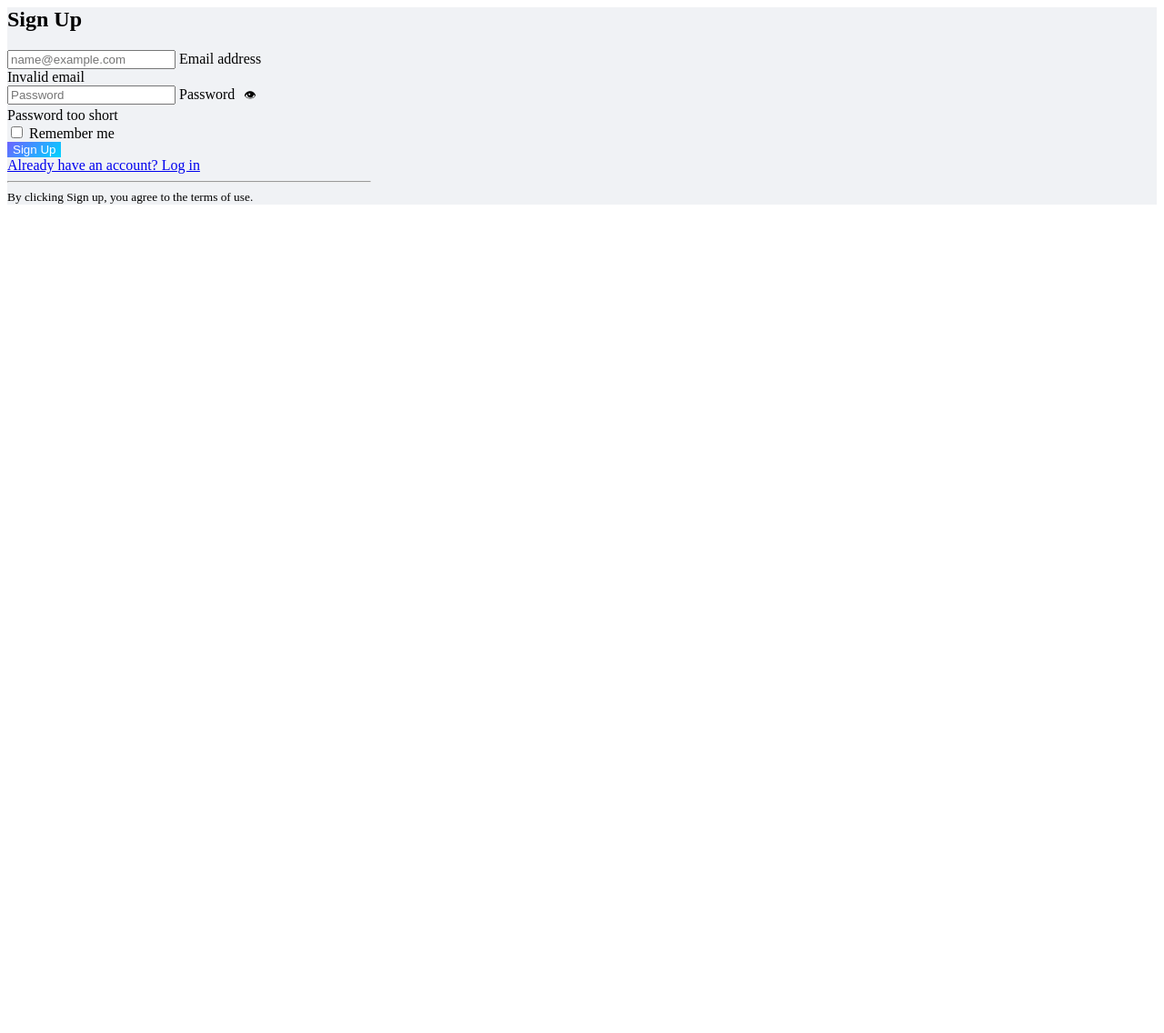
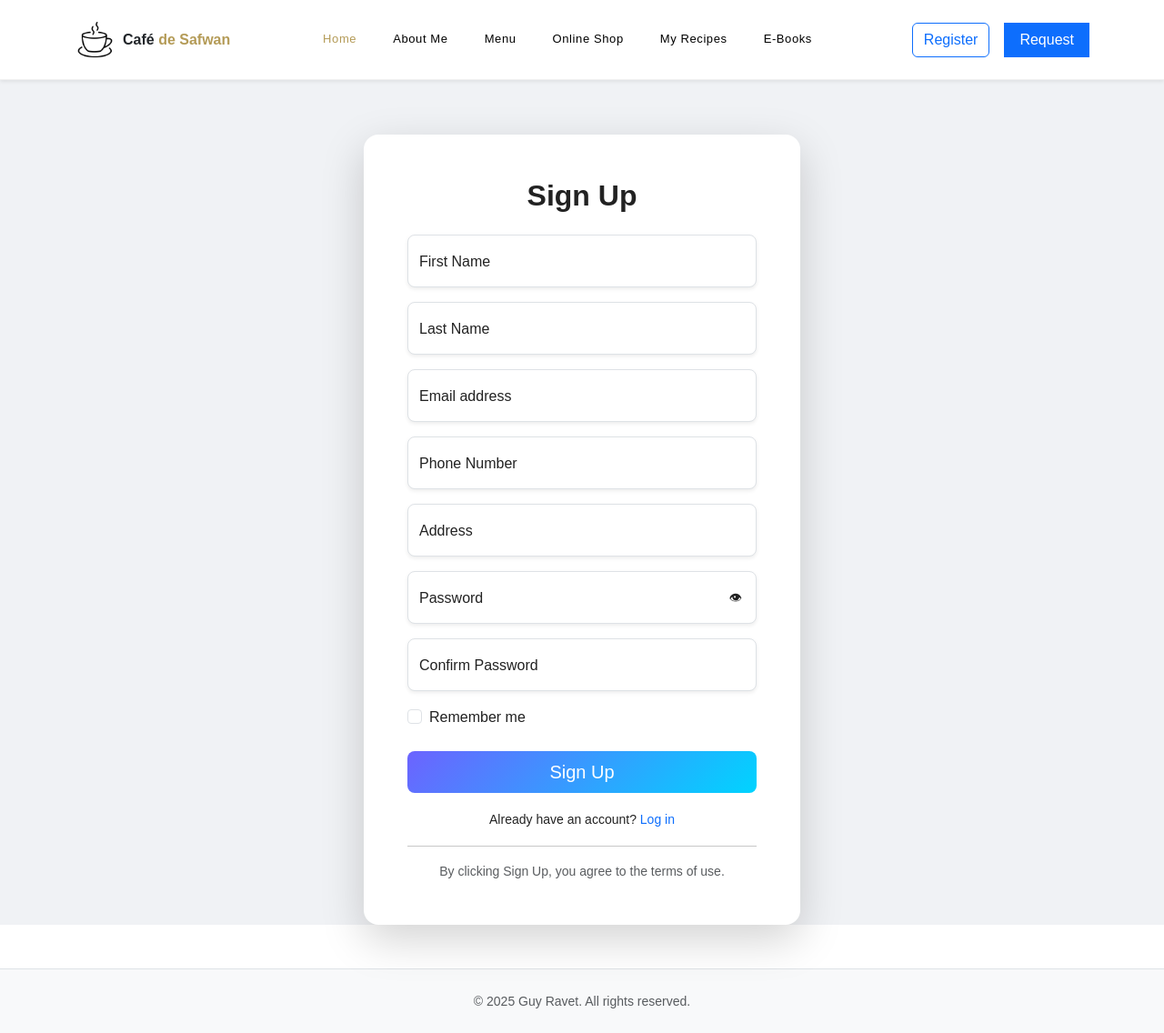
Before and after one commit to MohammadSafwan97/djangoApp, a Django app: template littleLemon/restraunt/templates/signup.html in a window 1280 px wide. Shown: the whole page at 91% size. Before the commit the page ends 225 px from the top, so only its background shows below. Run offline with Django 5.2, Linux system fonts and the light colour scheme; the template is opened without the code that fills it, so the values that code supplies are empty.

Commit message:
normal update

```diff
--- a/littleLemon/restraunt/static/css/style.css
+++ b/littleLemon/restraunt/static/css/style.css
@@ -8,6 +8,12 @@
   margin: 0;
   padding: 0;
 }
+
+html,
+body {
+  overflow-x: hidden;
+}
+
 :root {
   --bs-body-bg: #ffffff;
   --bs-body-color: #222222;
--- a/littleLemon/restraunt/templates/header.html
+++ b/littleLemon/restraunt/templates/header.html
@@ -1,20 +1,24 @@
 {% load static %}
-<nav class="navbar navbar-expand-lg navbar-light bg-white py-4">
+<nav
+  class="navbar navbar-expand-lg navbar-light bg-white shadow-sm sticky-top py-3"
+>
   <div class="container">
+    <!-- Logo -->
     <a class="navbar-brand d-flex align-items-center" href="{% url 'home' %}">
       <img
         src="{% static 'images/logo.png' %}"
         alt="Logo"
         class="me-2"
-        style="height: 40px"
+        style="height: 45px"
       />
-      <span class="fw-semibold text-dark fs-6 fs-light">
-        Café <span class="text-gold fs-light">de Safwan</span>
+      <span class="fw-bold text-dark fs-6">
+        Café <span class="text-gold">de Safwan</span>
       </span>
     </a>
 
+    <!-- Hamburger toggler -->
     <button
-      class="navbar-toggler"
+      class="navbar-toggler border-0"
       type="button"
       data-bs-toggle="collapse"
       data-bs-target="#mainNav"
@@ -22,23 +26,88 @@
       <span class="navbar-toggler-icon"></span>
     </button>
 
+    <!-- Navbar links -->
     <div class="collapse navbar-collapse justify-content-center" id="mainNav">
       <ul class="navbar-nav mb-2 mb-lg-0 gap-lg-4">
         <li class="nav-item">
-          <a href="{% url 'home' %}" class="nav-link active">Home</a>
+          <a href="{% url 'home' %}" class="nav-link active nav-hover">Home</a>
         </li>
-        <li class="nav-item"><a href="#" class="nav-link">About Me</a></li>
-        <li class="nav-item"><a href="menu/" class="nav-link">Menu</a></li>
-        <li class="nav-item"><a href="#" class="nav-link">Online Shop</a></li>
-        <li class="nav-item"><a href="#" class="nav-link">My Recipes</a></li>
-        <li class="nav-item"><a href="#" class="nav-link">E-Books</a></li>
+        <li class="nav-item">
+          <a href="#" class="nav-link nav-hover">About Me</a>
+        </li>
+        <li class="nav-item">
+          <a href="{% url 'menu' %}" class="nav-link nav-hover">Menu</a>
+        </li>
+        <li class="nav-item">
+          <a href="#" class="nav-link nav-hover">Online Shop</a>
+        </li>
+        <li class="nav-item">
+          <a href="#" class="nav-link nav-hover">My Recipes</a>
+        </li>
+        <li class="nav-item">
+          <a href="#" class="nav-link nav-hover">E-Books</a>
+        </li>
       </ul>
     </div>
 
+    <!-- Action Buttons -->
     <div class="d-none d-lg-flex align-items-center ms-4 gap-2">
-      <a href="#" class="btn btn-link text-dark text-decoration-none">Login</a>
-      <a href="#" class="btn btn-outline-dark rounded-0 px-3">Register</a>
-      <a href="#" class="btn btn-dark rounded-0 px-3 ms-2">Request</a>
+      <a href="{% url 'menu' %}" class="btn btn btn-outline-primary"
+        >Register</a
+      >
+      <a href="#" class="btn btn-primary rounded-0 px-3 ms-2">Request</a>
     </div>
   </div>
 </nav>
+
+<!-- Custom Styles -->
+<style>
+  /* Gradient for Register and Request buttons */
+  .btn-gradient {
+    background: linear-gradient(135deg, #6c63ff, #00d4ff);
+    color: white;
+    transition: 0.3s;
+  }
+  .btn-gradient:hover {
+    transform: translateY(-2px);
+    box-shadow: 0 5px 15px rgba(0, 0, 0, 0.15);
+  }
+
+  /* Nav link hover effect */
+  .nav-hover {
+    position: relative;
+    transition: 0.3s;
+  }
+  .nav-hover::after {
+    content: "";
+    position: absolute;
+    width: 0%;
+    height: 2px;
+    left: 0;
+    bottom: -4px;
+    background: #ffd700;
+    transition: 0.3s;
+  }
+  .nav-hover:hover::after {
+    width: 100%;
+  }
+
+  /* Sticky shadow effect on scroll */
+  .navbar.sticky-top {
+    transition: box-shadow 0.3s;
+  }
+  .navbar.sticky-top.scrolled {
+    box-shadow: 0 5px 20px rgba(0, 0, 0, 0.08);
+  }
+</style>
+
+<script>
+  window.addEventListener("scroll", function () {
+    const navbar = document.querySelector(".navbar.sticky-top");
+    if (window.scrollY > 10) {
+      navbar.classList.add("scrolled");
+    } else {
+      navbar.classList.remove("scrolled");
+    }
+  });
+</script>
--- a/littleLemon/restraunt/templates/hero-section.html
+++ b/littleLemon/restraunt/templates/hero-section.html
@@ -8,7 +8,7 @@
 
       <!-- Right -->
       <div class="col-md-6 text-center flex-right">
-        {%include "signup.html" %}
+        {%include "signin.html" %}
       </div>
     </div>
   </div>
--- a/littleLemon/restraunt/templates/menu.html
+++ b/littleLemon/restraunt/templates/menu.html
@@ -50,7 +50,7 @@ Safwan{% endblock %} {% block content %}
               class="mt-auto d-flex justify-content-between align-items-center"
             >
               <span class="text-primary fw-bold fs-5">${{ item.price }}</span>
-              <form method="POST" action="{% url 'add_to_cart' item.id %}">
+              <form method="POST" action="">
                 {% csrf_token %}
                 <button
                   type="submit"
--- a/littleLemon/restraunt/templates/signup.html
+++ b/littleLemon/restraunt/templates/signup.html
@@ -1,34 +1,87 @@
+{% extends 'base.html' %} {% block content %}
 <div
-  class="d-flex justify-content-center align-items-center min-vh-100"
-  style="background: #f0f2f5"
+  class="d-flex justify-content-center align-items-start"
+  style="background: #f0f2f5; min-height: 100vh; padding-top: 60px"
 >
   <form
+    method="POST"
     class="p-4 p-md-5 rounded-4 bg-white shadow-lg"
-    style="max-width: 400px; width: 100%; border: none"
+    style="max-width: 480px; width: 100%; border: none"
   >
+    {% csrf_token %}
     <h2 class="mb-4 text-center fw-bold">Sign Up</h2>
+
+    <!-- Full Name -->
+    <div class="form-floating mb-3">
+      <input
+        type="text"
+        name="first_name"
+        class="form-control rounded-3 border-1 shadow-sm"
+        id="floatingFirstName"
+        placeholder="First Name"
+        required
+      />
+      <label for="floatingFirstName">First Name</label>
+    </div>
 
     <div class="form-floating mb-3">
       <input
-        type="email"
+        type="text"
+        name="last_name"
         class="form-control rounded-3 border-1 shadow-sm"
-        id="floatingInput"
-        placeholder="name@example.com"
-        style="transition: all 0.3s"
+        id="floatingLastName"
+        placeholder="Last Name"
+        required
       />
-      <label for="floatingInput">Email address</label>
-      <div class="form-text text-danger d-none" id="emailError">
-        Invalid email
-      </div>
+      <label for="floatingLastName">Last Name</label>
     </div>
 
+    <!-- Email -->
+    <div class="form-floating mb-3">
+      <input
+        type="email"
+        name="email"
+        class="form-control rounded-3 border-1 shadow-sm"
+        id="floatingEmail"
+        placeholder="name@example.com"
+        required
+      />
+      <label for="floatingEmail">Email address</label>
+    </div>
+
+    <!-- Phone -->
+    <div class="form-floating mb-3">
+      <input
+        type="text"
+        name="phone"
+        class="form-control rounded-3 border-1 shadow-sm"
+        id="floatingPhone"
+        placeholder="Phone Number"
+      />
+      <label for="floatingPhone">Phone Number</label>
+    </div>
+
+    <!-- Address -->
+    <div class="form-floating mb-3">
+      <input
+        type="text"
+        name="address"
+        class="form-control rounded-3 border-1 shadow-sm"
+        id="floatingAddress"
+        placeholder="Address"
+      />
+      <label for="floatingAddress">Address</label>
+    </div>
+
+    <!-- Password -->
     <div class="form-floating mb-3 position-relative">
       <input
         type="password"
+        name="password"
         class="form-control rounded-3 border-1 shadow-sm"
         id="floatingPassword"
         placeholder="Password"
-        style="transition: all 0.3s"
+        required
       />
       <label for="floatingPassword">Password</label>
       <button
@@ -39,9 +92,19 @@
       >
         👁
       </button>
-      <div class="form-text text-danger d-none" id="passwordError">
-        Password too short
-      </div>
+    </div>
+
+    <!-- Confirm Password -->
+    <div class="form-floating mb-3 position-relative">
+      <input
+        type="password"
+        name="confirm_password"
+        class="form-control rounded-3 border-1 shadow-sm"
+        id="floatingConfirmPassword"
+        placeholder="Confirm Password"
+        required
+      />
+      <label for="floatingConfirmPassword">Confirm Password</label>
     </div>
 
     <div class="form-check mb-4">
@@ -63,21 +126,26 @@
     </button>
 
     <div class="text-center mb-3">
-      <a href="#" class="text-decoration-none small"
-        >Already have an account? Log in</a
-      >
+      <small>
+        Already have an account?
+        <a href="{% url 'menu' %}" class="text-decoration-none">Log in</a>
+      </small>
     </div>
 
     <hr class="my-3" />
-    <small class="text-muted d-block text-center"
-      >By clicking Sign up, you agree to the terms of use.</small
-    >
+    <small class="text-muted d-block text-center">
+      By clicking Sign Up, you agree to the terms of use.
+    </small>
   </form>
 </div>
 
 <script>
   function togglePassword() {
     const pw = document.getElementById("floatingPassword");
+    const confirmPw = document.getElementById("floatingConfirmPassword");
     pw.type = pw.type === "password" ? "text" : "password";
+    confirmPw.type = confirmPw.type === "password" ? "text" : "password";
   }
 </script>
+
+{% endblock content %}
--- a/littleLemon/restraunt/urls.py
+++ b/littleLemon/restraunt/urls.py
@@ -1,8 +1,10 @@
+# restraunt/urls.py
 from django.urls import path
-from . import views
+from restraunt import views
 
 urlpatterns = [
     path('', views.home, name='home'),
-    path('menu/', views.menu, name='Menu'),
-    path('add-to-cart/<int:item_id>/', views.add_to_cart, name='add_to_cart'),
+    path('menu/', views.menu, name='menu'),
+    path('signup/', views.signup, name='signup'),
+
 ]
```
Also changed, not shown: littleLemon/restraunt/forms.py (added, +26 -0 lines), littleLemon/restraunt/templates/Signin.html (added, +90 -0 lines), littleLemon/restraunt/views.py (+3 -12 lines).
